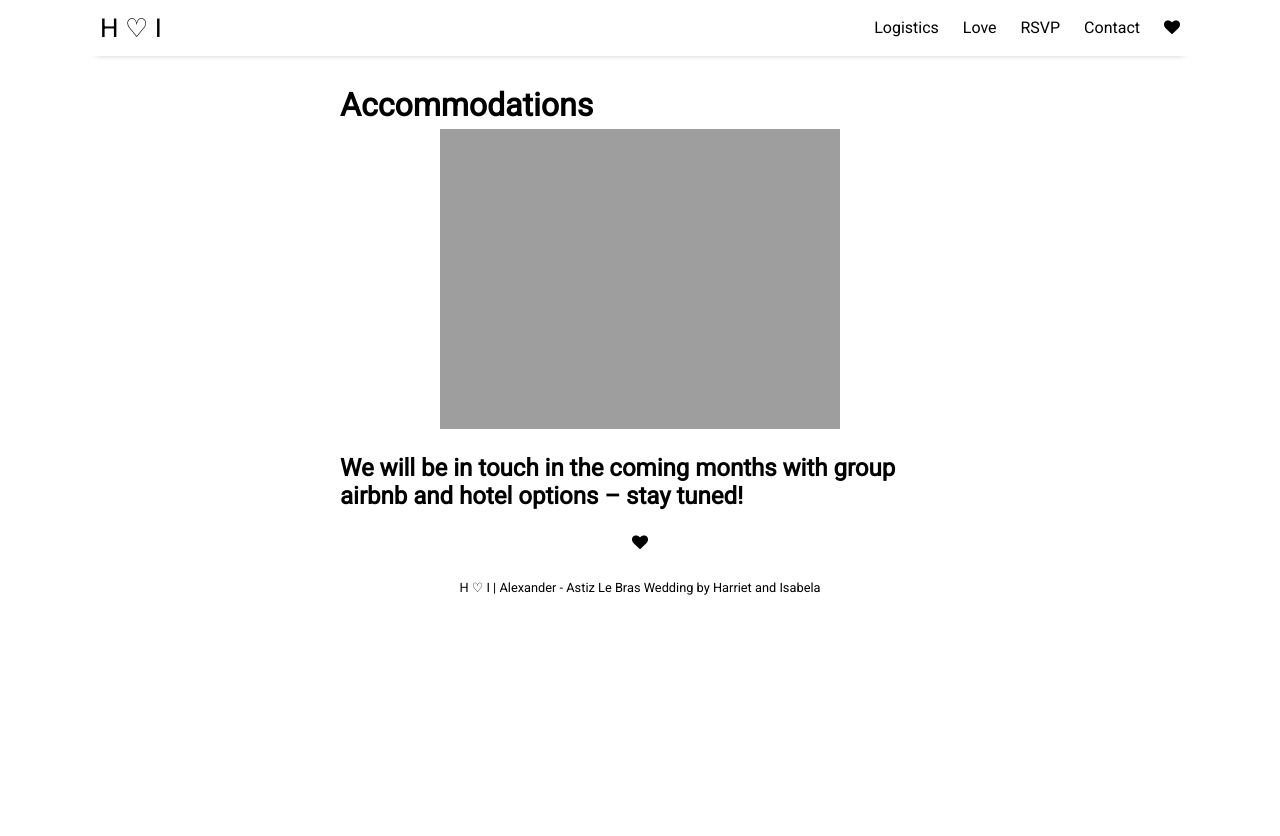
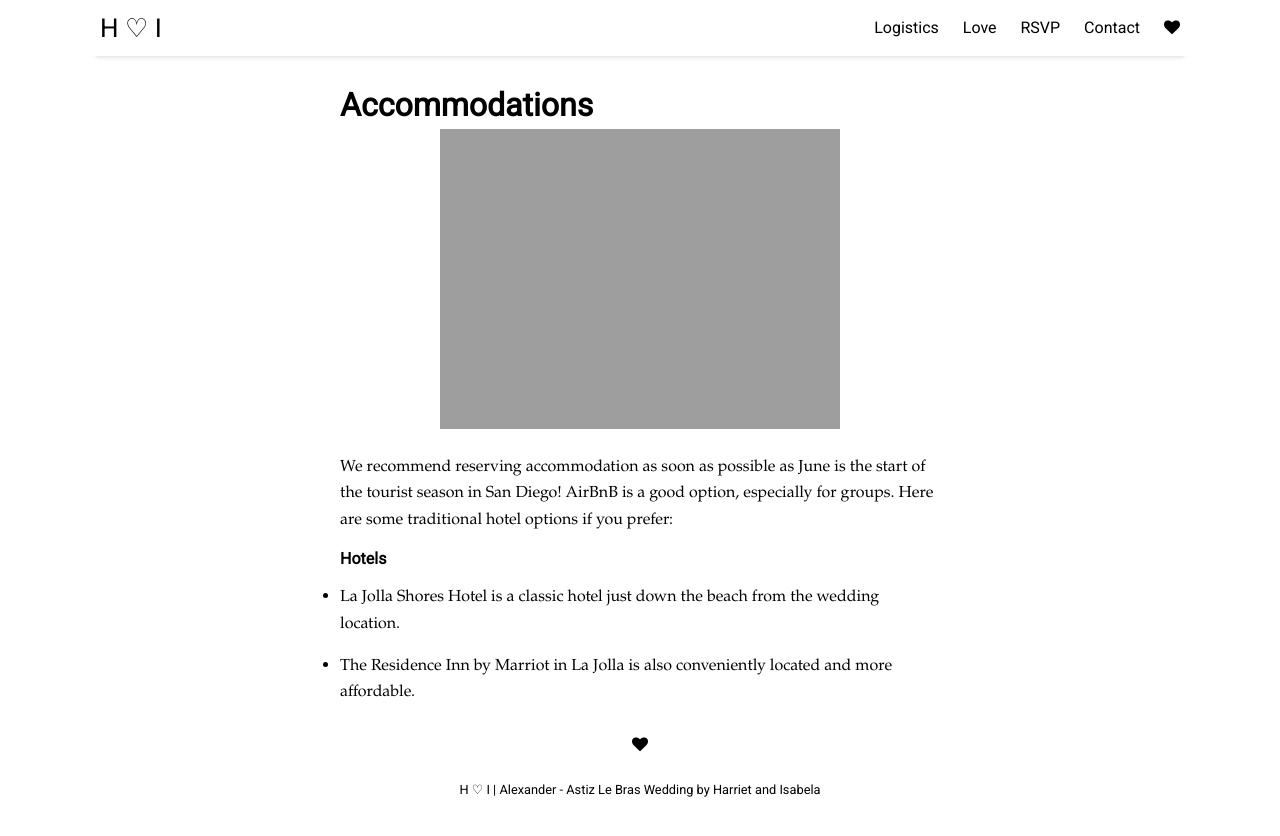
Before and after one commit to halexand/wedding, a Jekyll site: the page built from _posts/2017-07-20-Accomodations.md, in a window 1280 px wide. Shown: the top 836 px of the page. Built offline with Jekyll 4.4.1, drawn with Linux system fonts in a browser that asks for light colours; nearby versions of some CDN libraries.

Commit message:
added accommodation details

```diff
--- a/_posts/2017-07-20-Accomodations.md
+++ b/_posts/2017-07-20-Accomodations.md
@@ -8,4 +8,10 @@ image:
   feature: wed22.jpg
 ---
 
-## We will be in touch in the coming months with group airbnb and hotel options -- stay tuned!
+We recommend reserving accommodation as soon as possible as June is the start of the tourist season in San Diego! AirBnB is a good option, especially for groups. Here are some traditional hotel options if you prefer:
+
+#### Hotels
+
+* La Jolla Shores Hotel is a classic hotel just down the beach from the wedding location.
+
+* The Residence Inn by Marriot in La Jolla is also conveniently located and more affordable.
```
